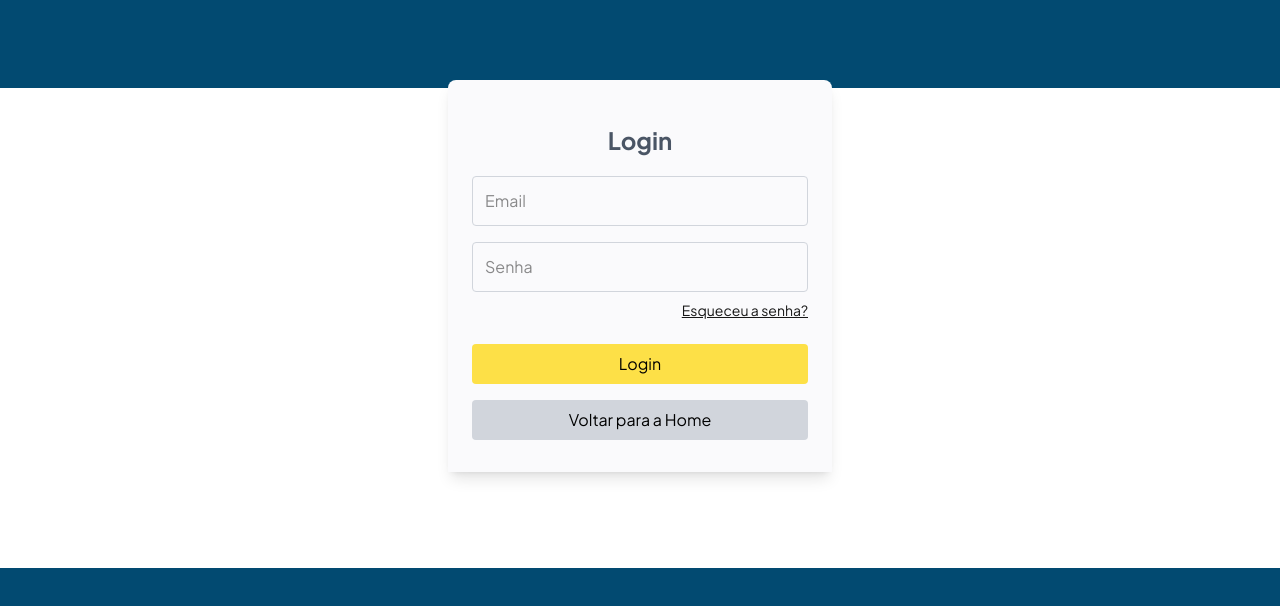
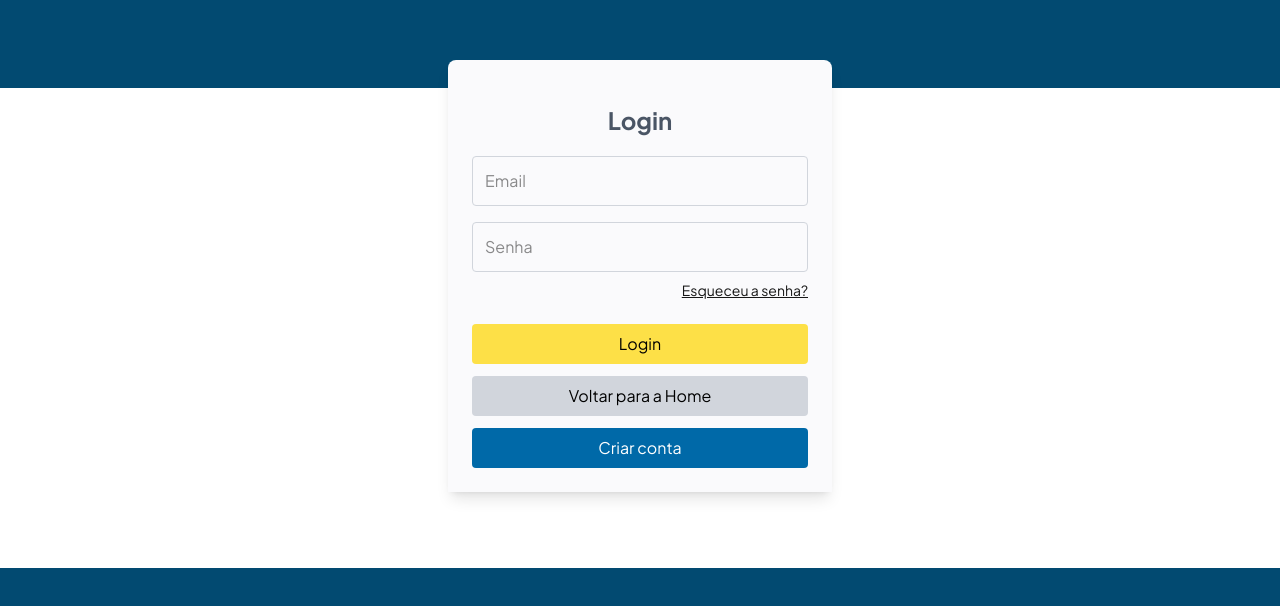
Before and after one commit to AnaLauraMS/NotaGest, a Next.js app in the folder NotaGestTypeScript/: page /login in a window 1280 px wide. Shown: the part 152-758 px from the top of the page. Built offline with nearby package versions, Linux system fonts and the light colour scheme; no server answers.

Commit message:
colocado botão na pagina de login para o cadastramento

```diff
--- a/NotaGestTypeScript/app/login/page.tsx
+++ b/NotaGestTypeScript/app/login/page.tsx
@@ -2,9 +2,7 @@
 
 import { useState, ChangeEvent, FormEvent } from 'react';
 import { useRouter } from 'next/navigation';
-// Mantenha axios se for usado em outro lugar, mas usaremos a lógica do serviço
 import axios from 'axios';
-// 💡 IMPORTAÇÃO ESSENCIAL: O serviço que faz a chamada para 5001
 import { loginUser, decodeJwt } from '../../utils/authService';
 
 type Credentials = {
@@ -43,23 +41,17 @@ const Login: React.FC = () => {
     try {
       const { token, message } = await loginUser(credentials.email, credentials.senha);
 
-      // 1. Armazena o token de autenticação
       localStorage.setItem('authToken', token);
-
-      // 2. Decodifica o token para extrair o ID do usuário (userId)
       const { id, email } = decodeJwt(token);
       localStorage.setItem('userId', id);
       localStorage.setItem('userEmail', email);
       showToast(message, 'success');
 
-      // 3. Redireciona para o Dashboard
       setTimeout(() => {
         router.push('/uploads');
-      }, 500); // Reduzido para um redirecionamento mais rápido
-
+      }, 500);
     } catch (err: any) {
       console.error("Erro de Login:", err);
-      // O erro agora vem do serviço (ex: 'Credenciais inválidas')
       const errorMessage = err.message || 'Erro ao conectar com o servidor.';
       showToast(errorMessage, 'error');
     } finally {
@@ -69,6 +61,10 @@ const Login: React.FC = () => {
 
   const handleGoHome = () => {
     router.push('/');
+  };
+
+  const handleGoRegister = () => {
+    router.push('/register');
   };
 
   return (
@@ -131,7 +127,7 @@ const Login: React.FC = () => {
             <div className="flex flex-col mt-6">
               <button
                 type="submit"
-                className="text-black bg-[#fde047] px-4 py-2 rounded transition duration-300 border-none mb-4 hover:bg-yellow-500 hover:scale-105 cursor-pointer disabled:bg-gray-400 disabled:cursor-not-allowed"
+                className="text-black bg-[#fde047] px-4 py-2 rounded transition duration-300 border-none mb-3 hover:bg-yellow-500 hover:scale-105 cursor-pointer disabled:bg-gray-400 disabled:cursor-not-allowed"
                 disabled={isLoading}
               >
                 {isLoading ? 'Entrando...' : 'Login'}
@@ -140,16 +136,25 @@ const Login: React.FC = () => {
               <button
                 type="button"
                 onClick={handleGoHome}
-                className="text-black px-4 py-2 rounded transition duration-300 border-none bg-gray-300 mb-2 hover:bg-gray-400 hover:scale-105 cursor-pointer"
+                className="text-black px-4 py-2 rounded transition duration-300 border-none bg-gray-300 mb-3 hover:bg-gray-400 hover:scale-105 cursor-pointer"
               >
                 Voltar para a Home
+              </button>
+
+              {/* Novo botão de cadastro */}
+              <button
+                type="button"
+                onClick={handleGoRegister}
+                className="text-white px-4 py-2 rounded transition duration-300 border-none bg-sky-700 hover:bg-sky-800 hover:scale-105 cursor-pointer"
+              >
+                Criar conta
               </button>
             </div>
           </form>
         </section>
       </main>
 
-      {/* Faixa azul no rodapé */}
+      {/* Faixa azul inferior */}
       <div className="w-full h-20 bg-sky-900 mt-10" />
     </div>
   );
```
Also changed, not shown: 2 other files (tests, documents, lock files or other folders).
